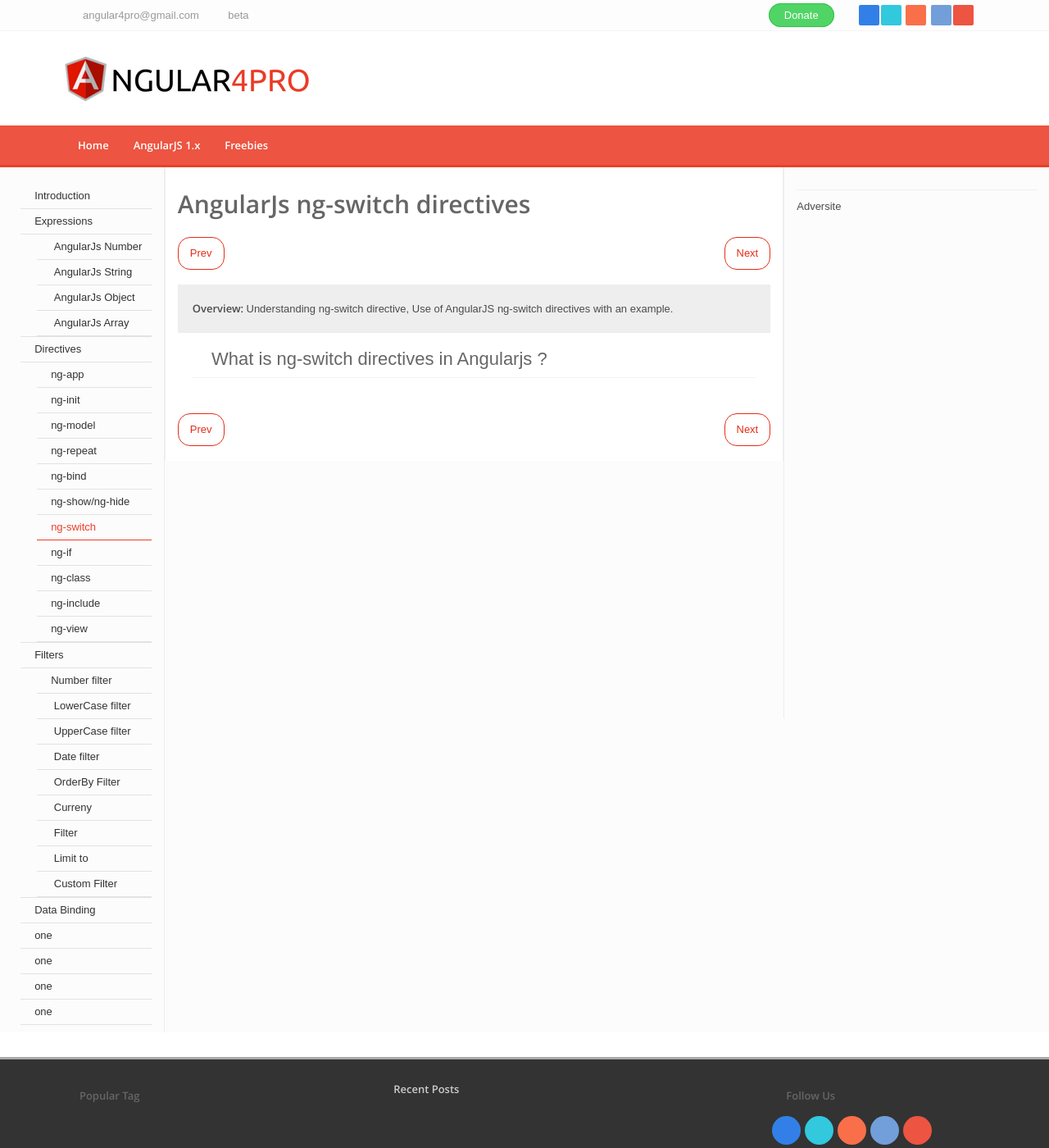
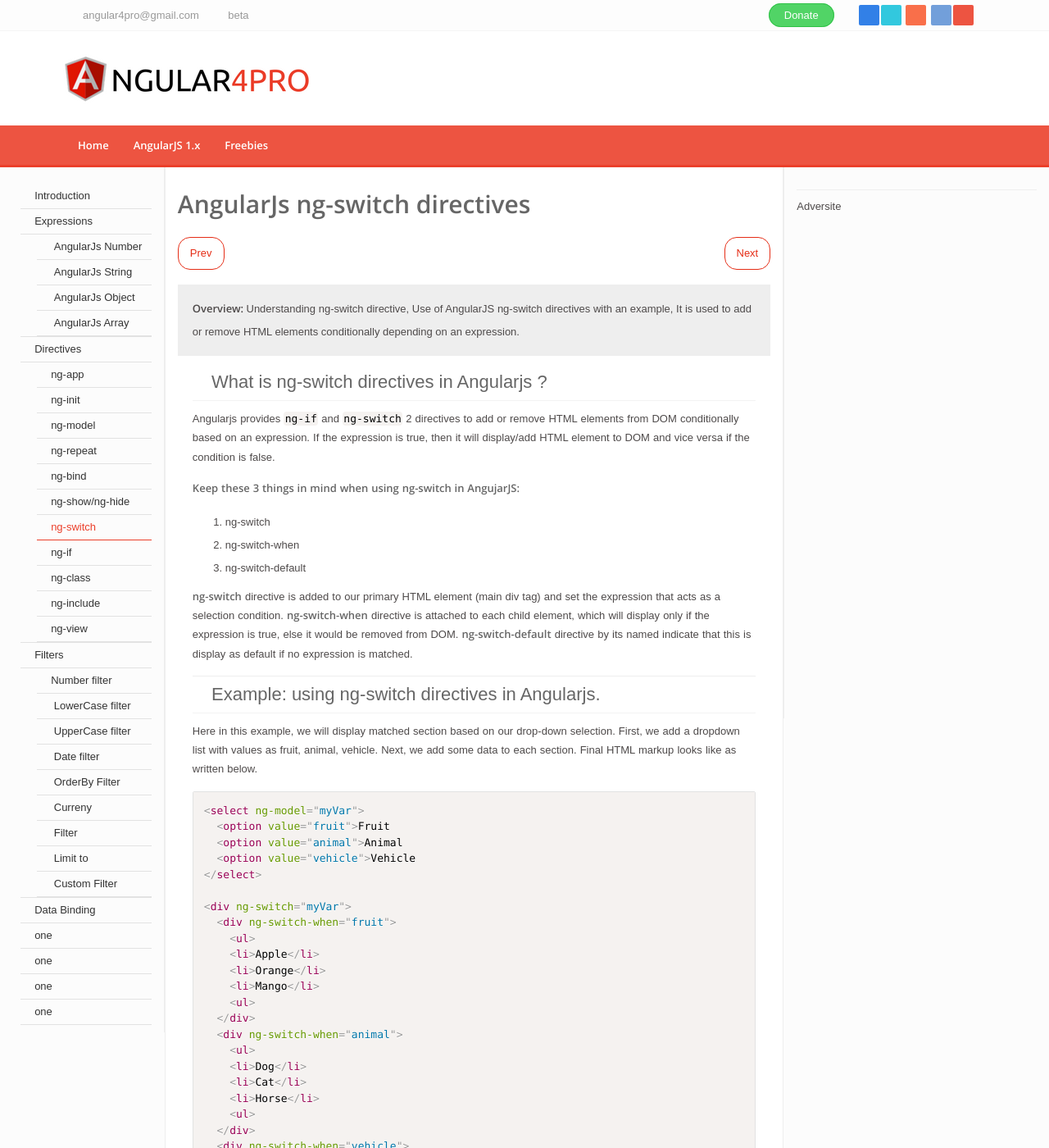
Before and after one commit to angular4pro/angular4pro.github.io, a Jekyll site: the page built from _posts/2017-10-2-ng-switch.md, in a window 1280 px wide and 1400 px high. Shown: the whole window at 82% size. Built offline with Jekyll 4.4.1, drawn with Linux system fonts in a browser that asks for light colours; some web fonts are replaced; comment, search, counter and statistics services are not loaded; some of the changed text lies outside the part shown.

Commit message:
Update 2017-10-2-ng-switch.md

````diff
--- a/_posts/2017-10-2-ng-switch.md
+++ b/_posts/2017-10-2-ng-switch.md
@@ -2,9 +2,9 @@
 layout: default
 title: ng-switch directives in AngularJS with an example
 heading: AngularJs ng-switch directives
-overview: Understanding ng-switch directive, Use of AngularJS ng-switch directives with an example.
-desc: Understanding ng-switch directive, Use of AngularJS ng-switch directives with an example.
-keywords: ng-switch ng-hide directives
+overview: Understanding ng-switch directive, Use of AngularJS ng-switch directives with an example, It is used to add or remove HTML elements conditionally depending on an expression.
+desc: Understanding ng-switch directive, Use of AngularJS ng-switch directives with an example, It is used to add or remove HTML elements conditionally depending on an expression.
+keywords: ng-switch directives
 permalink: /ng-switch-directives-angularjs/
 author: Satinder Singh
 prevLink: https://angular4pro.com/ng-show-ng-hide-angularjs/
@@ -13,3 +13,58 @@ image: https://angular4pro.com/md/images/defining-directives-in-angularjs.png
 ---
 
 ## <i class="fa fa-angle-double-right color"></i> What is ng-switch directives in Angularjs ?
+Angularjs provides `ng-if` and `ng-switch` 2 directives to add or remove HTML elements from DOM conditionally based on an expression. If the expression is true, then it will display/add HTML element to DOM and vice versa if the condition is false.
+
+**Keep these 3 things in mind when using ng-switch in AngujarJS:**
+  1. ng-switch
+  2. ng-switch-when
+  3. ng-switch-default
+
+**ng-switch** directive is added to our primary HTML element (main div tag) and set the expression that acts as a selection condition.
+**ng-switch-when** directive is attached to each child element, which will display only if the expression is true, else it would be removed from DOM.
+**ng-switch-default** directive by its named indicate that this is display as default if no expression is matched.
+
+---
+
+## <i class="fa fa-angle-double-right color"></i> Example: using ng-switch directives in Angularjs.
+
+Here in this example, we will display matched section based on our drop-down selection. First, we add a dropdown list with values as fruit, animal, vehicle. Next, we add some data to each section. Final HTML markup looks like as written below.
+
+```html {% raw %}
+<select ng-model="myVar">
+  <option value="fruit">Fruit
+  <option value="animal">Animal
+  <option value="vehicle">Vehicle
+</select>
+
+<div ng-switch="myVar">
+  <div ng-switch-when="fruit">
+    <ul>
+    <li>Apple</li>
+    <li>Orange</li>
+    <li>Mango</li>
+    <ul>
+  </div>
+  <div ng-switch-when="animal">
+    <ul>
+    <li>Dog</li>
+    <li>Cat</li>
+    <li>Horse</li>
+    <ul>
+  </div>
+  <div ng-switch-when="vehicle">
+    <ul>
+    <li>Bus</li>
+    <li>Car</li>
+    <li>Train</li>
+    <ul>
+  </div>
+
+  <div ng-switch-default>
+        <p>Select something from the dropdown, to switch the content of specific DIV.</p>
+  </div>{% endraw %}
+```
+
+[Try is yourself](https://angular4pro.com/demos/editor.html?f=demo&i=123){: .btn .btn-success .btn-green}
+
+---
````
